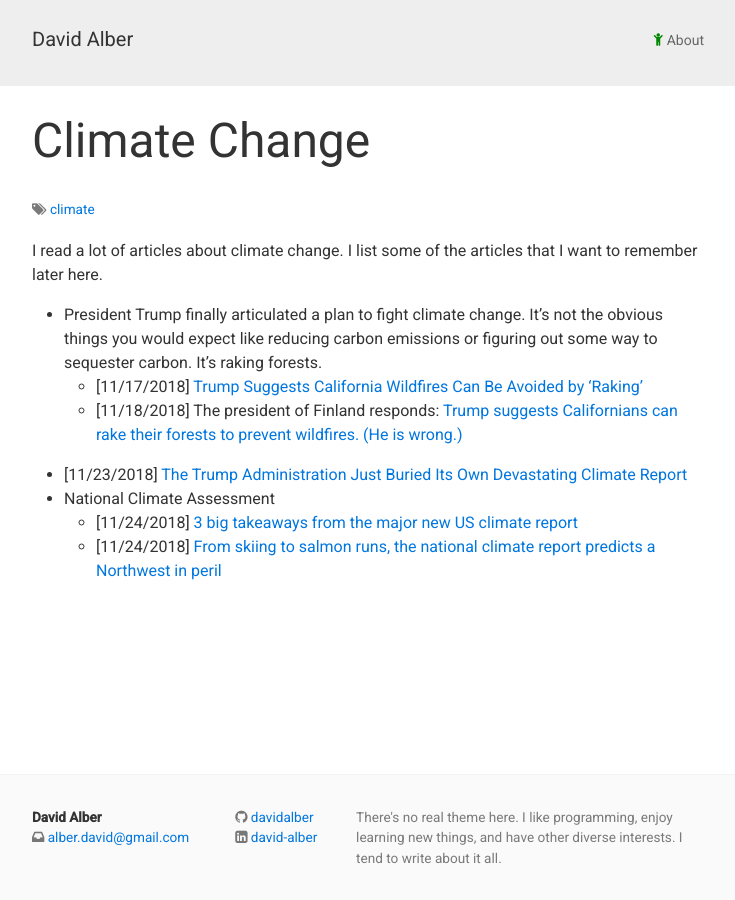
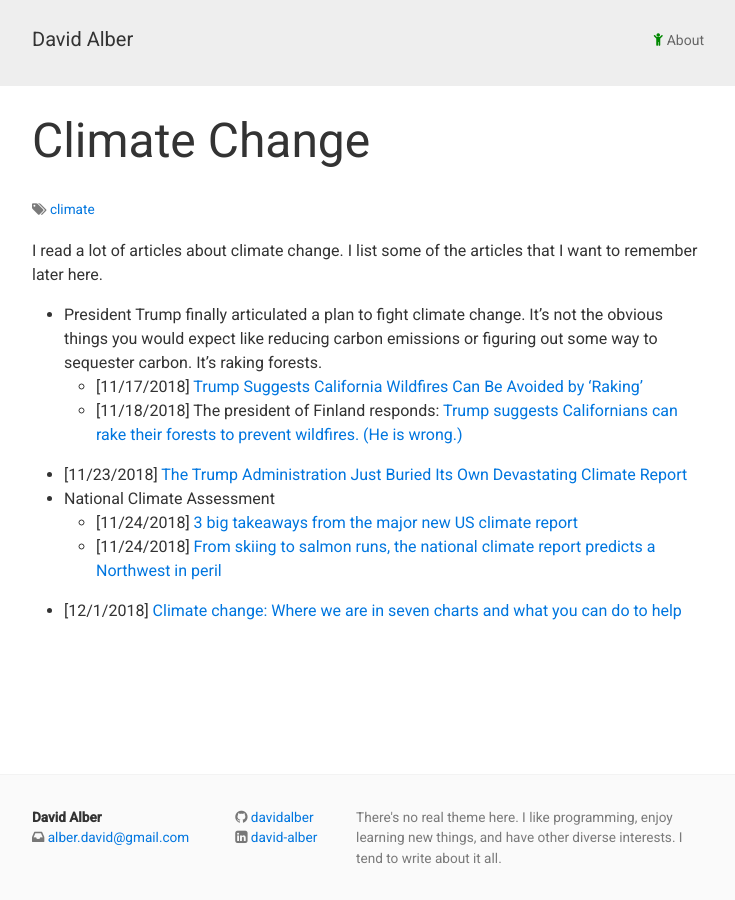
Before and after one commit to davidalber/davidalber.github.io, a Jekyll site: the page built from climate-change.md, in a window 1280 px wide. Shown: the whole page, without its empty margins (272-1007 px from the left). Built offline with Jekyll 4.4.1, drawn with Linux system fonts in a browser that asks for light colours.

Commit message:
Add link

```diff
--- a/climate-change.md
+++ b/climate-change.md
@@ -27,3 +27,4 @@ articles that I want to remember later here.
   - [11/24/2018] [From skiing to salmon runs, the national climate
     report predicts a Northwest in
     peril](https://www.seattletimes.com/seattle-news/environment/national-climate-assessment-paints-grim-picture-for-northwest/)
+- [12/1/2018] [Climate change: Where we are in seven charts and what you can do to help](https://www.bbc.com/news/science-environment-46384067)
```
